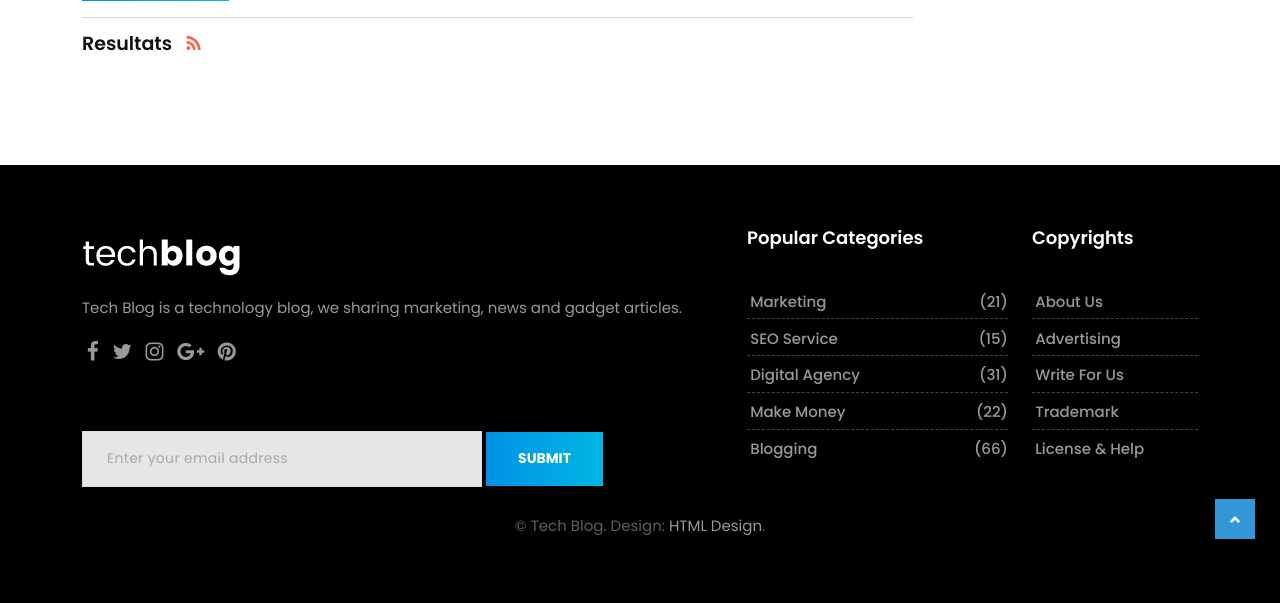
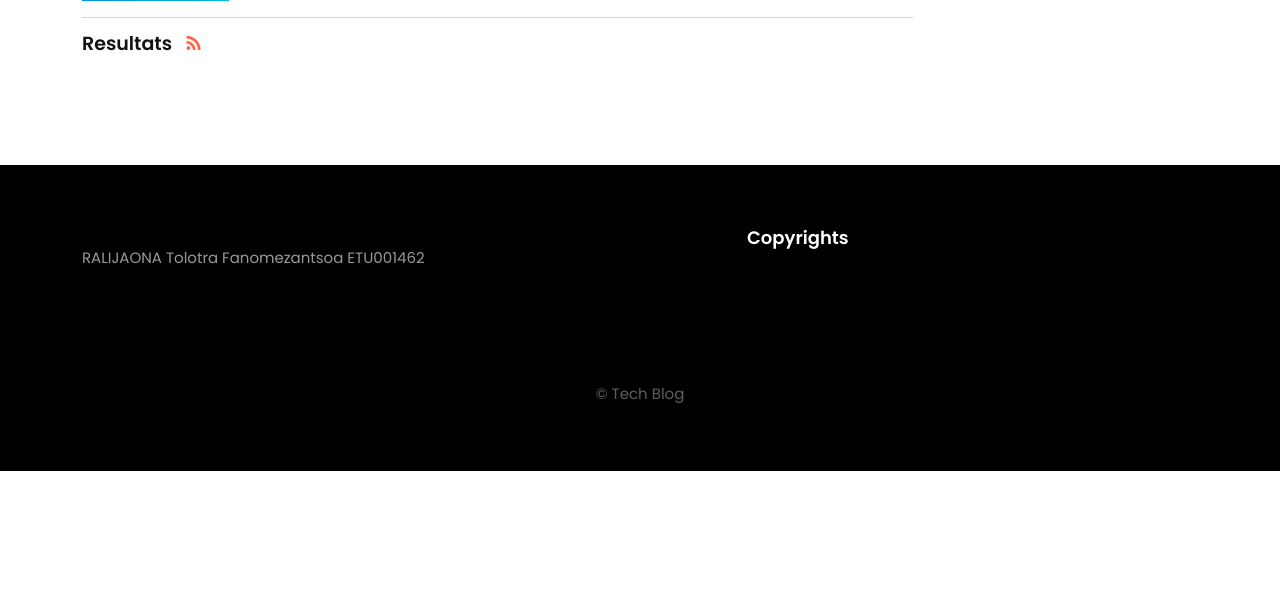
Before and after one commit to Tolotra11/TP-S6-P14-Web-design-Mai-2023, a Spring app: template src/main/resources/templates/search.html in a window 1280 px wide. Shown: the part 361-964 px from the top of the page. After the commit the page ends 832 px from the top, so only its background shows below. Run offline with Thymeleaf, Linux system fonts and the light colour scheme; the template is opened without the code that fills it, so the values that code supplies are empty; database files in the repository are not loaded.

```diff
--- a/src/main/resources/templates/FootFO.html
+++ b/src/main/resources/templates/FootFO.html
@@ -4,55 +4,15 @@
             <div class="col-lg-7">
                 <div class="widget">
                     <div class="footer-text text-left">
-                        <a href="index.html"><img src="images/version/tech-footer-logo.png" alt="" class="img-fluid"></a>
-                        <p>Tech Blog is a technology blog, we sharing marketing, news and gadget articles.</p>
-                        <div class="social">
-                            <a href="#" data-toggle="tooltip" data-placement="bottom" title="Facebook"><i class="fa fa-facebook"></i></a>
-                            <a href="#" data-toggle="tooltip" data-placement="bottom" title="Twitter"><i class="fa fa-twitter"></i></a>
-                            <a href="#" data-toggle="tooltip" data-placement="bottom" title="Instagram"><i class="fa fa-instagram"></i></a>
-                            <a href="#" data-toggle="tooltip" data-placement="bottom" title="Google Plus"><i class="fa fa-google-plus"></i></a>
-                            <a href="#" data-toggle="tooltip" data-placement="bottom" title="Pinterest"><i class="fa fa-pinterest"></i></a>
-                        </div>
-
+                        <p>RALIJAONA Tolotra Fanomezantsoa ETU001462</p>
                         <hr class="invis">
-
-                        <div class="newsletter-widget text-left">
-                            <form class="form-inline">
-                                <input type="text" class="form-control" placeholder="Enter your email address">
-                                <button type="submit" class="btn btn-primary">SUBMIT</button>
-                            </form>
-                        </div><!-- end newsletter -->
                     </div><!-- end footer-text -->
-                </div><!-- end widget -->
-            </div><!-- end col -->
-
-            <div class="col-lg-3 col-md-12 col-sm-12 col-xs-12">
-                <div class="widget">
-                    <h2 class="widget-title">Popular Categories</h2>
-                    <div class="link-widget">
-                        <ul>
-                            <li><a href="#">Marketing <span>(21)</span></a></li>
-                            <li><a href="#">SEO Service <span>(15)</span></a></li>
-                            <li><a href="#">Digital Agency <span>(31)</span></a></li>
-                            <li><a href="#">Make Money <span>(22)</span></a></li>
-                            <li><a href="#">Blogging <span>(66)</span></a></li>
-                        </ul>
-                    </div><!-- end link-widget -->
                 </div><!-- end widget -->
             </div><!-- end col -->
 
             <div class="col-lg-2 col-md-12 col-sm-12 col-xs-12">
                 <div class="widget">
                     <h2 class="widget-title">Copyrights</h2>
-                    <div class="link-widget">
-                        <ul>
-                            <li><a href="#">About us</a></li>
-                            <li><a href="#">Advertising</a></li>
-                            <li><a href="#">Write for us</a></li>
-                            <li><a href="#">Trademark</a></li>
-                            <li><a href="#">License & Help</a></li>
-                        </ul>
-                    </div><!-- end link-widget -->
                 </div><!-- end widget -->
             </div><!-- end col -->
         </div>
@@ -60,7 +20,7 @@
         <div class="row">
             <div class="col-md-12 text-center">
                 <br>
-                <div class="copyright">&copy; Tech Blog. Design: <a href="http://html.design">HTML Design</a>.</div>
+                <div class="copyright">&copy; Tech Blog</div>
             </div>
         </div>
     </div><!-- end container -->
```
Also changed, not shown: src/main/java/com/tpSeo/controller/ArticleController.java (+4 -4 lines), 2 other files.
